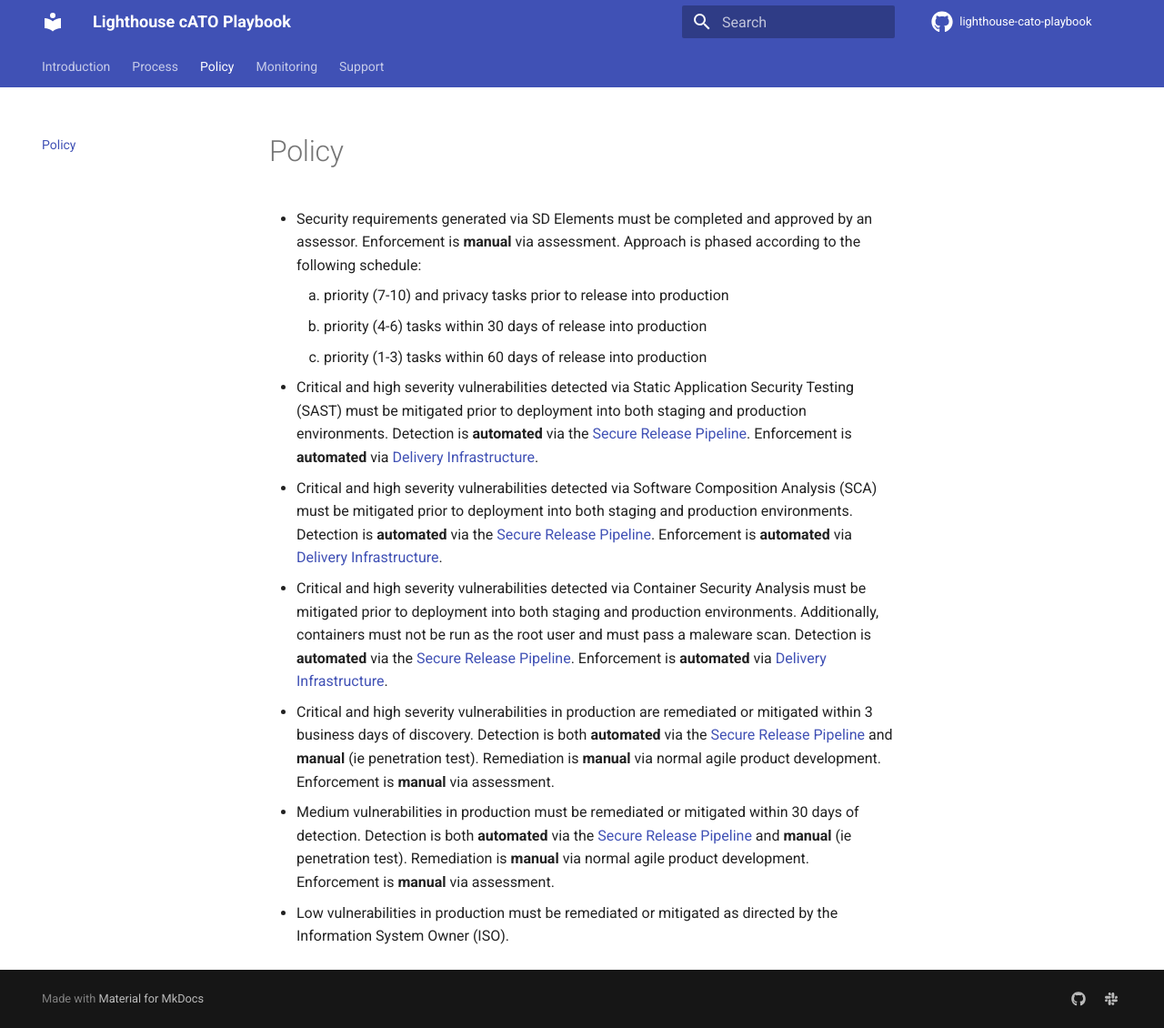
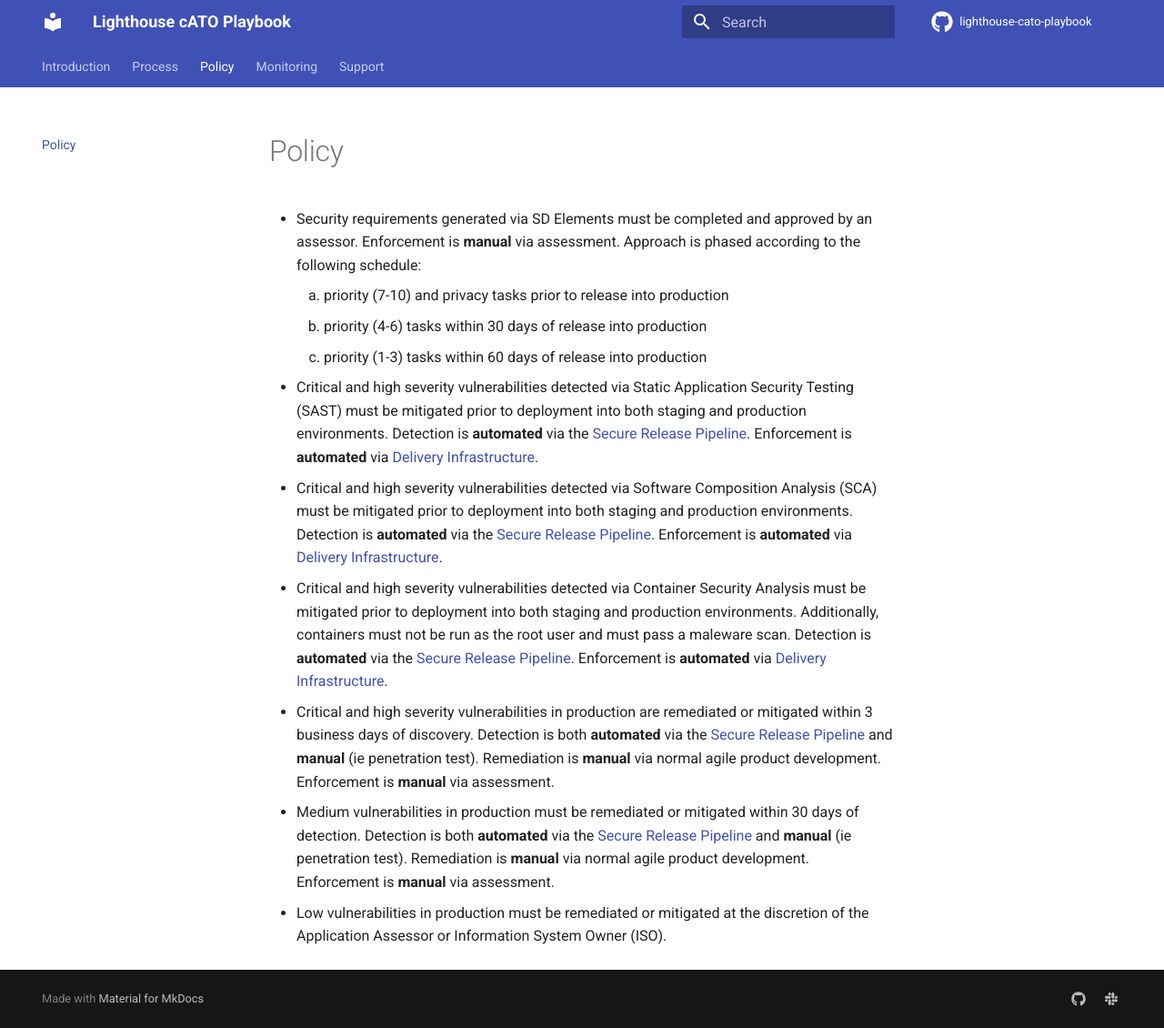
Before and after one commit to rise8-us/cato-playbook, an MkDocs documentation site: the page built from docs/policy.md, in a window 1280 px wide and 1130 px high. Shown: the whole window at 91% size. Built offline with MkDocs 1.6.1 and Material for MkDocs 9.7.7, drawn with Linux system fonts in a browser that asks for light colours; comment, search, counter and statistics services are not loaded.

Commit message:
Update policy.md

```diff
--- a/docs/policy.md
+++ b/docs/policy.md
@@ -27,4 +27,4 @@ assessment.
 **automated** via the  [Secure Release Pipeline](https://department-of-veterans-affairs.github.io/lighthouse-tornado/)
 and **manual** (ie penetration test). Remediation is **manual** via normal agile product development. Enforcement is
 **manual** via assessment.
-- Low vulnerabilities in production must be remediated or mitigated as directed by the Information System Owner (ISO).
+- Low vulnerabilities in production must be remediated or mitigated at the discretion of the Application Assessor or Information System Owner (ISO).
```
